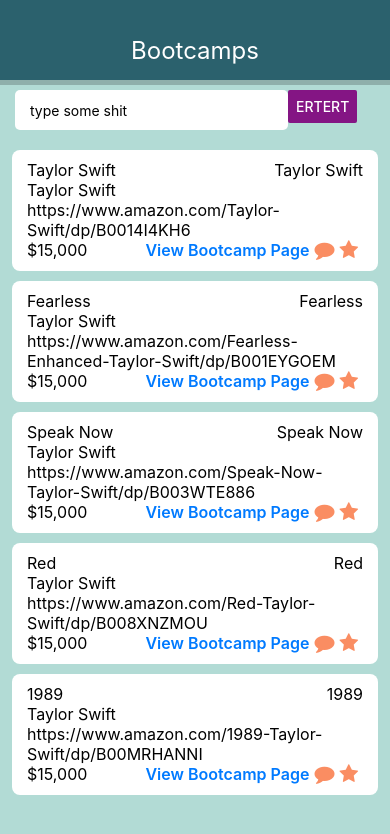
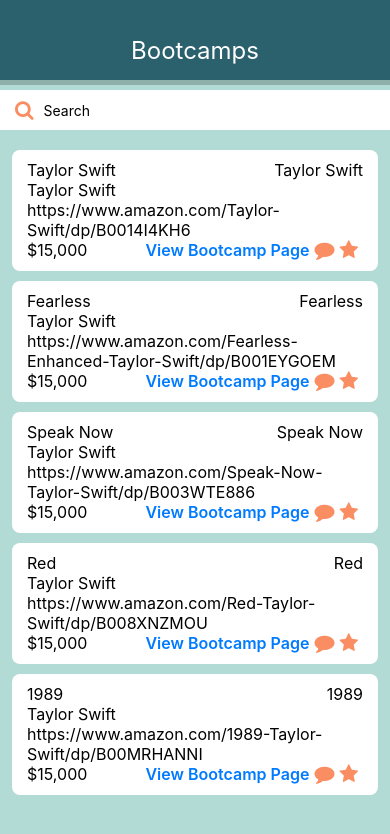
Before and after one commit to deyanp19/bootcampapp, a React Native app: screen / in a window 390 px wide. Shown: the top 834 px of the page. Built offline with nearby package versions, Linux system fonts and the light colour scheme.

Commit message:
reworked navbar and got icon to display properly

```diff
--- a/src/components/Search/SearchBar.js
+++ b/src/components/Search/SearchBar.js
@@ -1,21 +1,30 @@
 import React, { Component } from "react";
 import { AppRegistry, TextInput, View } from 'react-native';
+import Icon from'react-native-vector-icons/FontAwesome';
+// import Button from '../Button/Button';
+const glass = (<Icon name ="search" size={20} color="#FA8D62"/>)
 
 export default class SearchBar extends Component {
     constructor(props) {
         super(props);
         this.state = {
-            text: "type some shit"
+            text: "",
         }
     }
     render() {
 
         return (
-            <View>
+            <View style={{flexDirection: 'row'}}>
+                {glass}
             <TextInput
+            inlineImageLeft={glass}
+                icon={glass}
+                onChangeText={(text) => this.setState({ text })}
+                value={this.state.text}
+                placeholder="Search"
+                style={{paddingLeft: 10}}
+                >
 
-                onChangeText={(text) => this.setState({ text })}
-                value={this.state.text}>
             </TextInput>
 
             </View>
--- a/src/components/Search/SearchSection.js
+++ b/src/components/Search/SearchSection.js
@@ -1,9 +1,7 @@
 import React from 'react';
 import { View, Text, Button } from 'react-native';
 import SearchBar from './SearchBar';
-import Icon from'react-native-vector-icons/FontAwesome';
-// import Button from '../Button/Button';
-const glass = (<Icon name ="search" size={20} color="#FA8D62"/>)
+
 
 const SearchSection = (props) => {
 
@@ -13,13 +11,6 @@
             {props.children}
         <SearchBar />
         </View>
-        <View>
-<Button title="ertert"
-  color="#841584"
-  accessibilityLabel="Learn more about this purple button">
-{glass}
-  </Button>
-            </View>
             </View>
     )
 
@@ -29,11 +20,11 @@
     height: 40,
     // borderColor: 'black',
     // borderWidth: 1,
-    width: "70%",
-    marginLeft: 15,
-    // marginRight: 80,
+    width: "100%",
+    // marginLeft: 15,
+    // marginRight: 15,
     backgroundColor: 'white',
-    borderRadius: 5,
+    // borderRadius: 5,
     paddingLeft: 15,
     marginBottom: 20,
     // marginTop: 10
```
